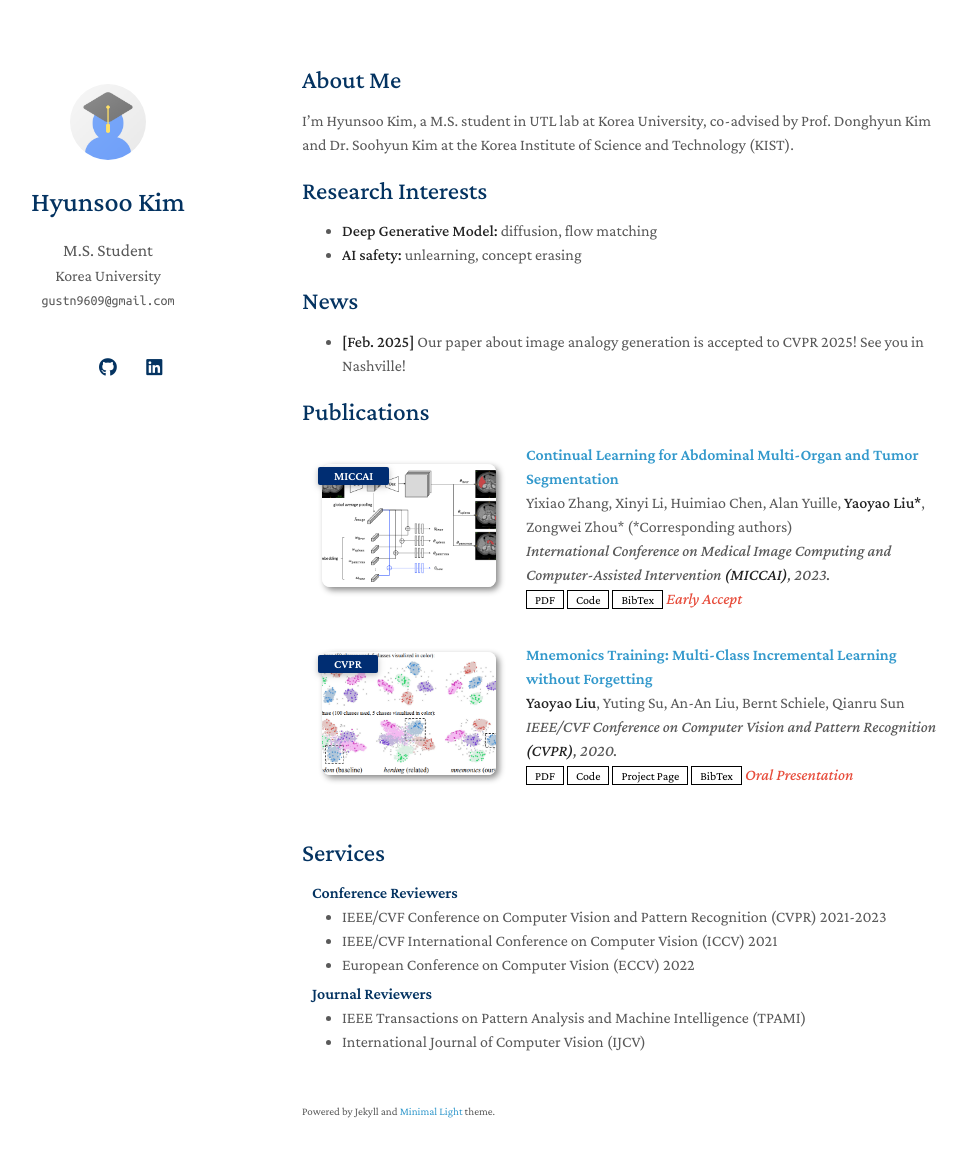
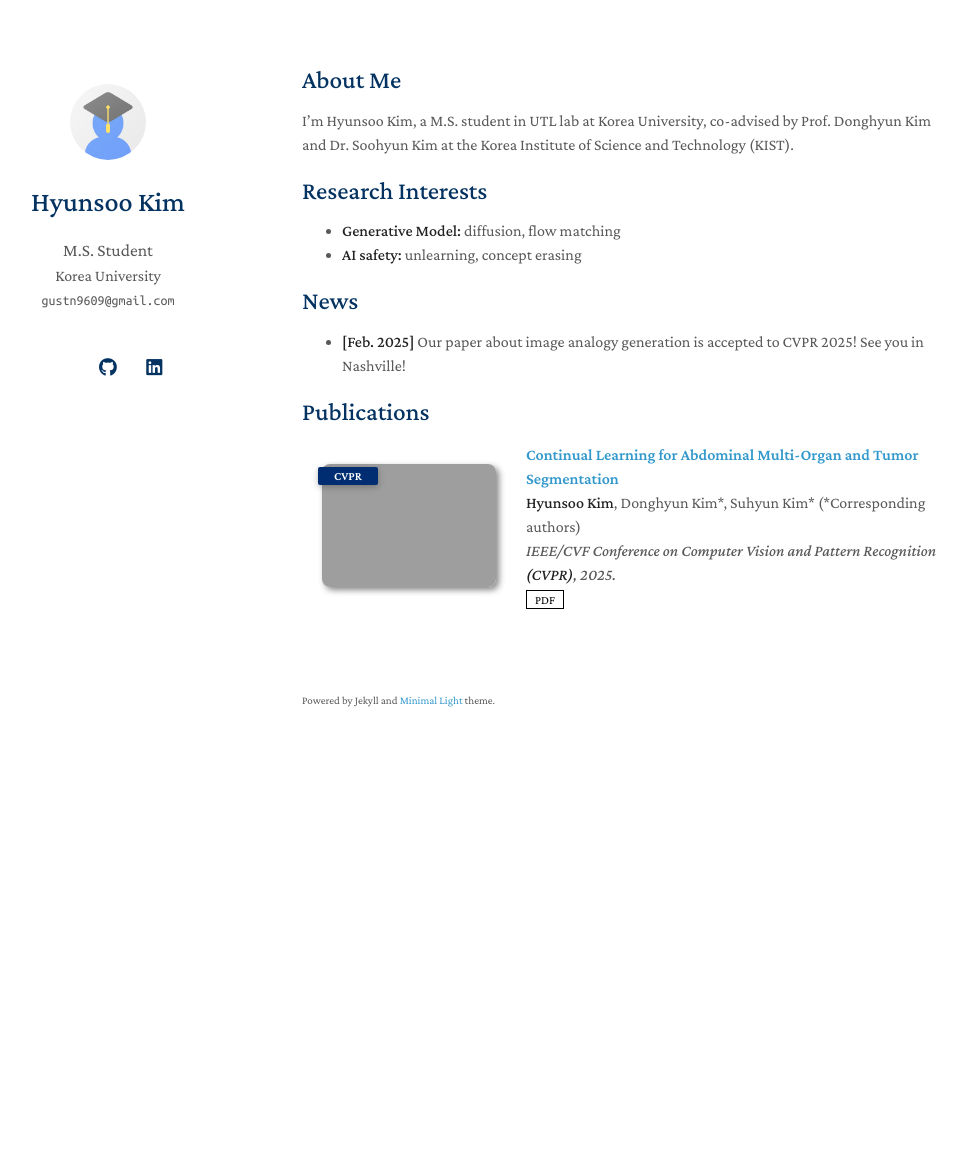
Before and after one commit to gustn9609/gustn9609.github.io, a Jekyll site: the page built from index.md, in a window 1280 px wide and 1192 px high. Shown: the top 1157 px of the window, without its empty margins (168-1135 px from the left). Built offline with Jekyll 4.4.1, drawn with Linux system fonts in a browser that asks for light colours; a style sheet for code colours, icons or effects is not loaded; our own code applies the rules of GitHub Pages for plain Markdown files; some of the changed lines change nothing that is shown; grey boxes are pictures that could not be loaded.

Commit message:
update papers 250304

```diff
--- a/_data/publications.yml
+++ b/_data/publications.yml
@@ -1,22 +1,32 @@
 main:
 
   - title: Continual Learning for Abdominal Multi-Organ and Tumor Segmentation
-    authors: Yixiao Zhang, Xinyi Li, Huimiao Chen, Alan Yuille, <strong>Yaoyao Liu*</strong>, Zongwei Zhou* (*Corresponding authors)
-    conference_short: MICCAI
-    conference: International Conference on Medical Image Computing and Computer-Assisted Intervention <strong>(MICCAI)</strong>, 2023.
+    authors: <strong>Hyunsoo Kim</strong>, Donghyun Kim*, Suhyun Kim* (*Corresponding authors)
+    conference_short: CVPR
+    conference: IEEE/CVF Conference on Computer Vision and Pattern Recognition <strong>(CVPR)</strong>, 2025.
     pdf: https://arxiv.org/pdf/2306.00988.pdf
-    code: https://github.com/MrGiovanni/ContinualLearning
-    bibtex: https://bib.yliu.me/MICCAI23.txt
-    image: ./assets/img/teaser_example_2.png
-    notes: Early Accept
+    # code: https://github.com/MrGiovanni/ContinualLearning
+    # bibtex: https://bib.yliu.me/MICCAI23.txt
+    image: ./assets/img/DifferenceInversion.png
+    # notes: Early Accept
 
-  - title: "Mnemonics Training: Multi-Class Incremental Learning without Forgetting"
-    authors: <strong>Yaoyao Liu</strong>, Yuting Su, An-An Liu, Bernt Schiele, Qianru Sun
-    conference_short: CVPR
-    conference: IEEE/CVF Conference on Computer Vision and Pattern Recognition <strong>(CVPR)</strong>, 2020.
-    pdf: https://arxiv.org/pdf/2002.10211.pdf
-    code: https://github.com/yaoyao-liu/class-incremental-learning/tree/main/mnemonics-training
-    page: https://class-il.mpi-inf.mpg.de/mnemonics/
-    bibtex: https://class-il.mpi-inf.mpg.de/mnemonics/
-    notes: Oral Presentation
-    image: ./assets/img/teaser_example.png
+  # - title: Continual Learning for Abdominal Multi-Organ and Tumor Segmentation
+  #   authors: Yixiao Zhang, Xinyi Li, Huimiao Chen, Alan Yuille, <strong>Yaoyao Liu*</strong>, Zongwei Zhou* (*Corresponding authors)
+  #   conference_short: MICCAI
+  #   conference: International Conference on Medical Image Computing and Computer-Assisted Intervention <strong>(MICCAI)</strong>, 2023.
+  #   pdf: https://arxiv.org/pdf/2306.00988.pdf
+  #   code: https://github.com/MrGiovanni/ContinualLearning
+  #   bibtex: https://bib.yliu.me/MICCAI23.txt
+  #   image: ./assets/img/teaser_example_2.png
+  #   notes: Early Accept
+
+  # - title: "Mnemonics Training: Multi-Class Incremental Learning without Forgetting"
+  #   authors: <strong>Yaoyao Liu</strong>, Yuting Su, An-An Liu, Bernt Schiele, Qianru Sun
+  #   conference_short: CVPR
+  #   conference: IEEE/CVF Conference on Computer Vision and Pattern Recognition <strong>(CVPR)</strong>, 2020.
+  #   pdf: https://arxiv.org/pdf/2002.10211.pdf
+  #   code: https://github.com/yaoyao-liu/class-incremental-learning/tree/main/mnemonics-training
+  #   page: https://class-il.mpi-inf.mpg.de/mnemonics/
+  #   bibtex: https://class-il.mpi-inf.mpg.de/mnemonics/
+  #   notes: Oral Presentation
+  #   image: ./assets/img/teaser_example.png
--- a/index.md
+++ b/index.md
@@ -8,7 +8,7 @@ I'm Hyunsoo Kim, a M.S. student in UTL lab at Korea University, co-advised by Pr
 
 ## Research Interests
 
-- **Deep Generative Model:** diffusion, flow matching
+- **Generative Model:** diffusion, flow matching
 - **AI safety:** unlearning, concept erasing
 
 ## News
@@ -17,4 +17,4 @@ I'm Hyunsoo Kim, a M.S. student in UTL lab at Korea University, co-advised by Pr
 
 {% include_relative _includes/publications.md %}
 
-{% include_relative _includes/services.md %}
+<!-- {% include_relative _includes/services.md %} -->
```
Also changed, not shown: assets/img/teaser_example.png (deleted), assets/img/teaser_example_2.png (deleted), 1 other file.
